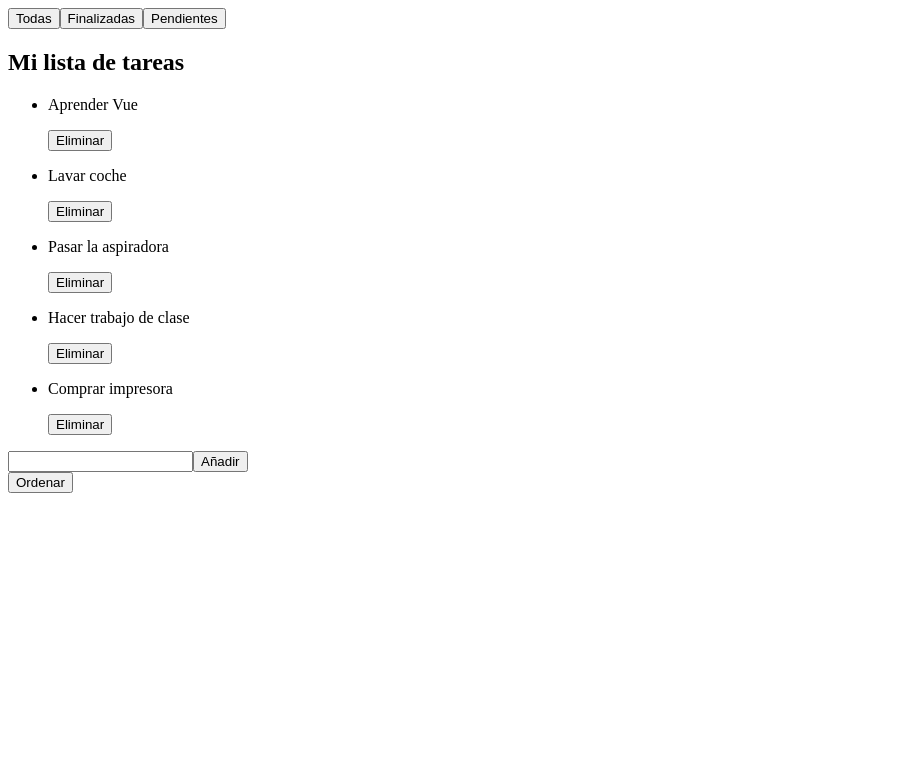
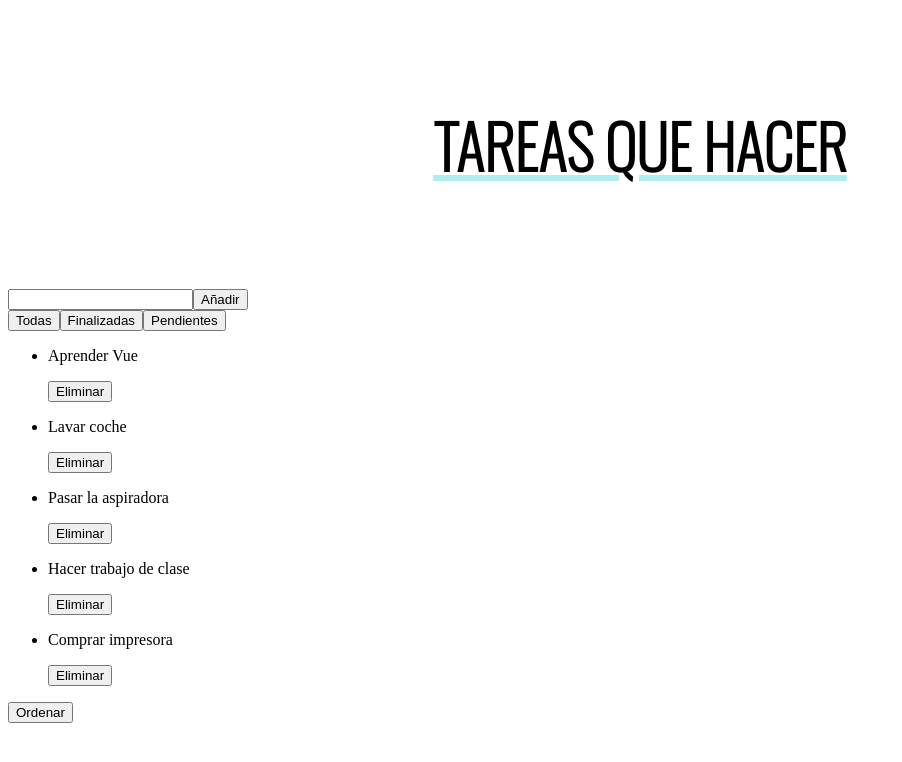
Before and after one commit to diana-nt/todo-app, a Vue app: page / in a window 1280 px wide. Shown: the top 762 px of the page, without its empty margins (0-902 px from the left). Built offline with nearby package versions, Linux system fonts and the light colour scheme.

Commit message:
Add header style

```diff
--- a/src/App.vue
+++ b/src/App.vue
@@ -1,5 +1,6 @@
 <template>
   <div id="app">
+      <h2>TAREAS QUE HACER</h2>
     <home></home>
   </div>
 </template>
@@ -17,4 +18,16 @@ export default {
 </script>
 
 <style>
+@import url('https://fonts.googleapis.com/css2?family=Oswald:wght@200&display=swap');
+    h2 {
+
+        font-family: 'Oswald', sans-serif;
+        text-align: center;
+        padding-top: 50px;
+        padding-bottom: 50px;
+        font-size: 60px;
+        text-decoration: underline;
+        text-decoration-color: paleturquoise;
+    }
+
 </style>
--- a/src/components/Tareas.vue
+++ b/src/components/Tareas.vue
@@ -1,6 +1,6 @@
 <template>
   <div>
-    <h2>Mi lista de tareas</h2>
+<!--    <h2>Tareas que hacer</h2>-->
     <ul>
       <li v-bind:key="tarea.id" v-for="tarea in tareas">
         <Tarea v-bind:tarea="tarea" @delete-tarea="$emit('delete-tarea', tarea.id)"/>
--- a/src/views/Home.vue
+++ b/src/views/Home.vue
@@ -1,10 +1,10 @@
 <template>
   <div class="home">
+      <addTarea @add-tarea="addTarea" />
     <button v-for="tab in tabs" @click="changeTab(tab)" :key="tab">
       {{ tab | capitalizar }}
     </button>
     <tareas :tareas="tareasMostradas()" @delete-tarea="deleteTarea"></tareas>
-    <addTarea @add-tarea="addTarea" />
     <button @click="ordenarTareas">Ordenar</button>
   </div>
 </template>
@@ -80,6 +80,7 @@ export default {
     },
     ordenarTareas(){
       return this.tareas.sort((a, b) => new Date(a.created_at) - new Date(b.created_at))
+
     }
   },
   computed:{
```
